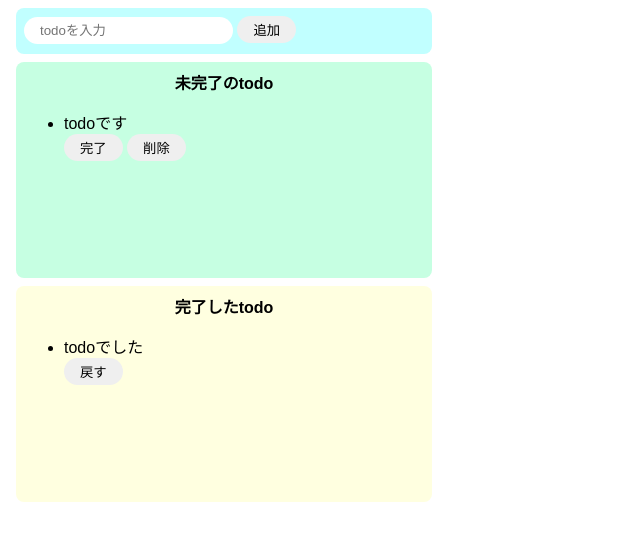
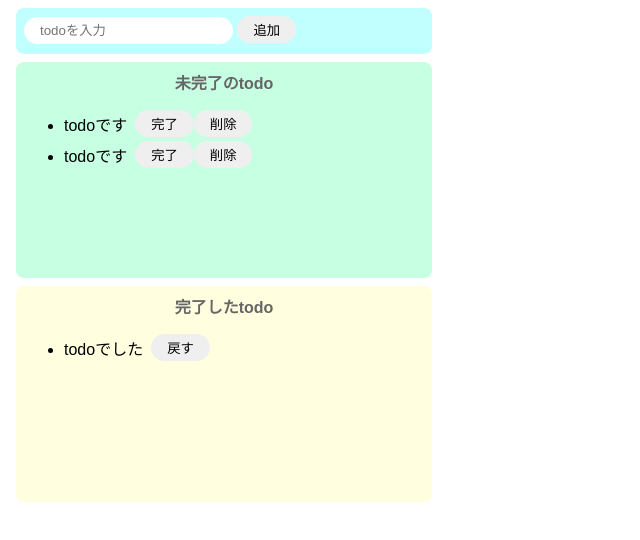
Before and after one commit to kura54/todo-js, a website built with Parcel: page src/index.html in a window 1280 px wide. Shown: the whole page, without its empty margins (0-640 px from the left). Built offline with nearby package versions, Linux system fonts and the light colour scheme.

Commit message:
Update 3 files

```diff
--- a/src/index.html
+++ b/src/index.html
@@ -8,12 +8,17 @@
   <body>
     <div class="input-area">
       <input placeholder="todoを入力" />
-      <button>追加</button>
+      <button id="add-button">追加</button>
     </div>
     <div class="incomplete-area">
       <p class="title">未完了のtodo</p>
       <ul>
-        <div>
+        <div class="list-row">
+        <li>todoです</li>
+        <button>完了</button>
+        <button>削除</button>
+        </div>
+        <div class="list-row">
         <li>todoです</li>
         <button>完了</button>
         <button>削除</button>
@@ -23,7 +28,7 @@
     <div class="complete-area">
       <p class="title">完了したtodo</p>
       <ul>
-        <div>
+        <div class="list-row">
         <li>todoでした</li>
         <button>戻す</button>
         </div>
--- a/src/index.mjs
+++ b/src/index.mjs
@@ -1 +1,9 @@
 import "./styles.css";
+
+const onClickAdd = () => {
+  alert();
+};
+
+document
+  .getElementById("add-button")
+  .addEventListener("click", () => onClickAdd());
--- a/src/styles.css
+++ b/src/styles.css
@@ -19,6 +19,10 @@ button:hover {
   background-color: #ff7fff;
   color: #fff;
   cursor: pointer;
+}
+
+li {
+  margin-right: 8px;
 }
 
 .input-area {
@@ -52,4 +56,11 @@ button:hover {
   text-align: center;
   margin-top: 0;
   font-weight: bold;
+  color: #666;
 }
+
+.list-row {
+  display: flex;
+  align-items: center;
+  padding-bottom: 4px;
+}
```
